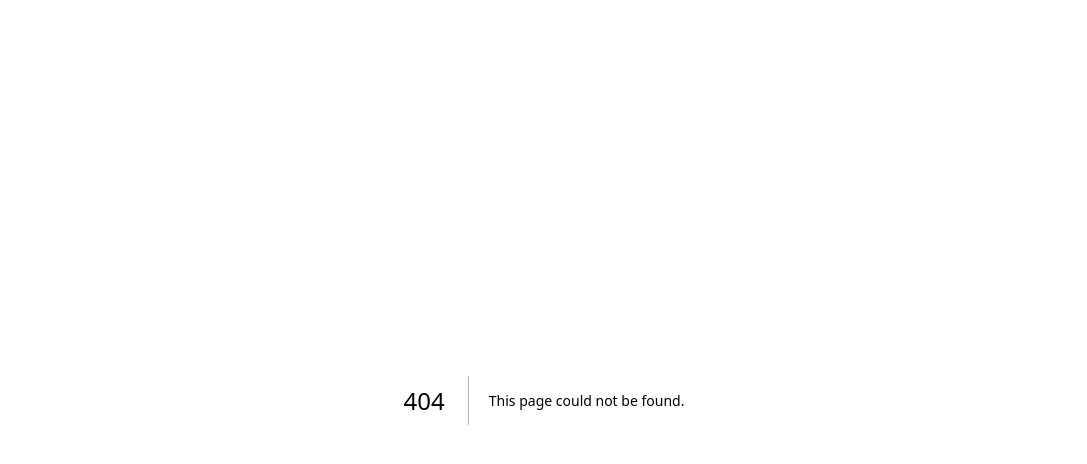
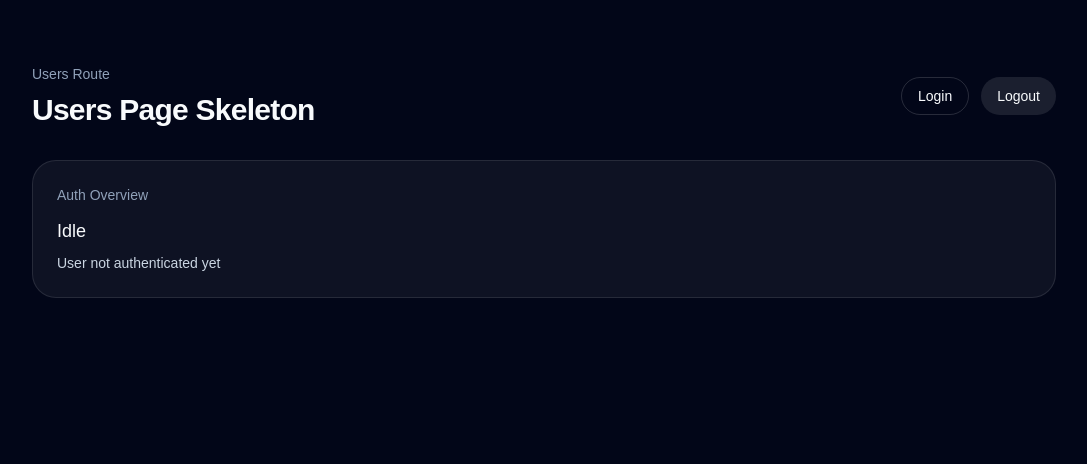
Before and after one commit to enes9103/kartaca-technical-assessment, a Next.js app: page /users in a window 1280 px wide. Before the commit this address had no page. Shown: the top 464 px of the page, without its empty margins (96-1183 px from the left). Built offline with nearby package versions, Linux system fonts and the light colour scheme.

Commit message:
feat: add users page, route homepage to it, and integrate authentication with login/logout

```diff
--- a/app/login/page.tsx
+++ b/app/login/page.tsx
@@ -1,5 +1,6 @@
 "use client";
 
+import Link from "next/link";
 import { useRouter } from "next/navigation";
 import { useState } from "react";
 import { useEffect } from "react";
@@ -83,6 +84,15 @@ export default function LoginPage() {
             <p className="mt-2 text-sm text-rose-300">{authState.error}</p>
           ) : null}
         </div>
+
+        <div className="mt-6 flex gap-3">
+          <Link
+            href="/users"
+            className="rounded-full border border-white/15 px-4 py-2 text-sm transition hover:bg-white/5"
+          >
+            Users
+          </Link>
+        </div>
       </div>
     </main>
   );
--- a/app/page.tsx
+++ b/app/page.tsx
@@ -1,32 +1,5 @@
-"use client";
+import { redirect } from "next/navigation";
 
-import { useAppSelector } from "@/lib/store/hooks";
-
-export default function Home() {
-  const appState = useAppSelector((state) => state.app);
-
-  return (
-    <main className="flex min-h-screen flex-col items-center justify-center bg-slate-950 px-6 py-16 text-slate-50">
-      <div className="w-full max-w-3xl rounded-3xl border border-white/10 bg-white/5 p-8 shadow-2xl shadow-slate-950/40 backdrop-blur">
-        <div className="mt-8 grid gap-4 md:grid-cols-3">
-          <div className="rounded-2xl border border-white/10 bg-slate-900/70 p-4">
-            <p className="text-sm text-slate-400">Status</p>
-            <p className="mt-2 text-lg font-medium capitalize">
-              {appState.status}
-            </p>
-          </div>
-          <div className="rounded-2xl border border-white/10 bg-slate-900/70 p-4">
-            <p className="text-sm text-slate-400">Initialized</p>
-            <p className="mt-2 text-lg font-medium">
-              {appState.initialized ? "Yes" : "No"}
-            </p>
-          </div>
-          <div className="rounded-2xl border border-white/10 bg-slate-900/70 p-4">
-            <p className="text-sm text-slate-400">Message</p>
-            <p className="mt-2 text-lg font-medium">{appState.message}</p>
-          </div>
-        </div>
-      </div>
-    </main>
-  );
+export default function HomePage() {
+  redirect("/users");
 }
--- /dev/null
+++ b/app/users/page.tsx
@@ -0,0 +1,54 @@
+"use client";
+
+import Link from "next/link";
+
+import { logoutRequested } from "@/lib/features/auth/authSlice";
+import { useAppDispatch, useAppSelector } from "@/lib/store/hooks";
+
+export default function UsersPage() {
+  const dispatch = useAppDispatch();
+  const authState = useAppSelector((state) => state.auth);
+
+  return (
+    <main className="min-h-screen bg-slate-950 px-6 py-16 text-slate-50">
+      <div className="mx-auto max-w-5xl">
+        <div className="flex flex-wrap items-center justify-between gap-4">
+          <div>
+            <p className="text-sm text-slate-400">Users Route</p>
+            <h1 className="mt-2 text-3xl font-semibold tracking-tight">
+              Users Page Skeleton
+            </h1>
+          </div>
+
+          <div className="flex gap-3">
+            <Link
+              href="/login"
+              className="rounded-full border border-white/15 px-4 py-2 text-sm transition hover:bg-white/5"
+            >
+              Login
+            </Link>
+            <button
+              type="button"
+              onClick={() => dispatch(logoutRequested())}
+              className="rounded-full bg-white/10 px-4 py-2 text-sm transition hover:bg-white/15"
+            >
+              Logout
+            </button>
+          </div>
+        </div>
+
+        <div className="mt-8 rounded-3xl border border-white/10 bg-white/5 p-6">
+          <p className="text-sm text-slate-400">Auth Overview</p>
+          <p className="mt-3 text-lg font-medium capitalize">
+            {authState.status}
+          </p>
+          <p className="mt-2 text-sm text-slate-300">
+            {authState.isAuthenticated
+              ? `Current user: ${authState.username}`
+              : "User not authenticated yet"}
+          </p>
+        </div>
+      </div>
+    </main>
+  );
+}
```
